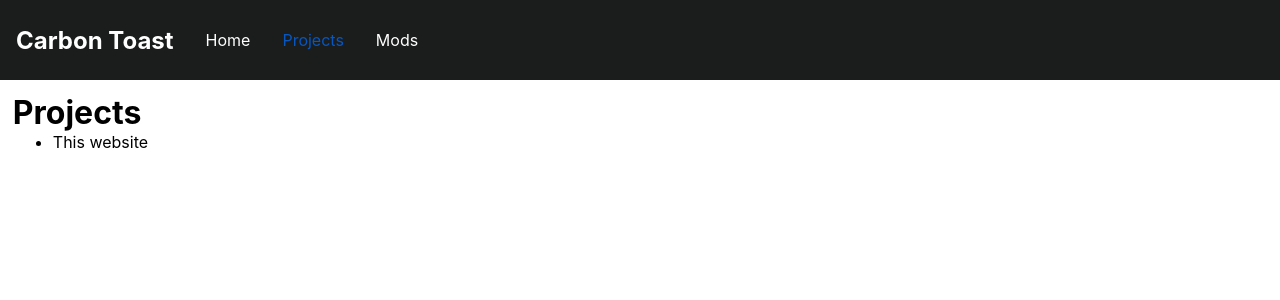
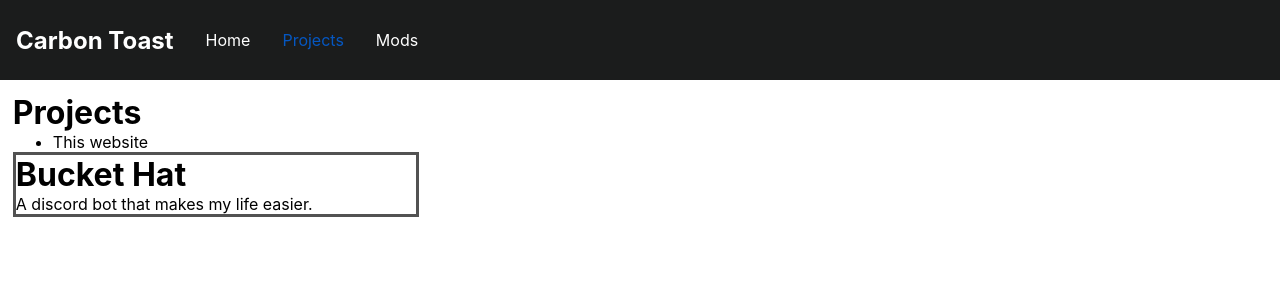
Before and after one commit to ThePoultryMan/ThePoultryMan.github.io, a React (Create React App) app: page /projects in a window 1280 px wide. Shown: the top 300 px of the page. Built offline with nearby package versions, Linux system fonts and the light colour scheme.

Commit message:
Basic card system

```diff
--- /dev/null
+++ b/src/components/Card/Card.css
@@ -0,0 +1,3 @@
+div.card-container {
+    border: 3px solid rgb(82, 82, 82);
+}
--- /dev/null
+++ b/src/components/Card/index.js
@@ -0,0 +1,14 @@
+import "./Card.css"
+
+const Card = (props) => {
+    return (
+        <>
+            <div className="card-container" style={{ width: `${props.width}` }}>
+                <h1>{props.title}</h1>
+                <p>{props.description}</p>
+            </div>
+        </>
+    )
+}
+
+export default Card;
--- a/src/pages/Projects.js
+++ b/src/pages/Projects.js
@@ -1,4 +1,7 @@
 import React from "react";
+import Card from "../components/Card"
+
+const BucketHatDescription = "A discord bot that makes my life easier."
 
 const Projects = () => {
     return (
@@ -7,6 +10,7 @@ const Projects = () => {
             <ul>
                 <li>This website</li>
             </ul>
+            <Card width="25rem" title="Bucket Hat" description={BucketHatDescription}/>
         </div>
     )
 }
```
